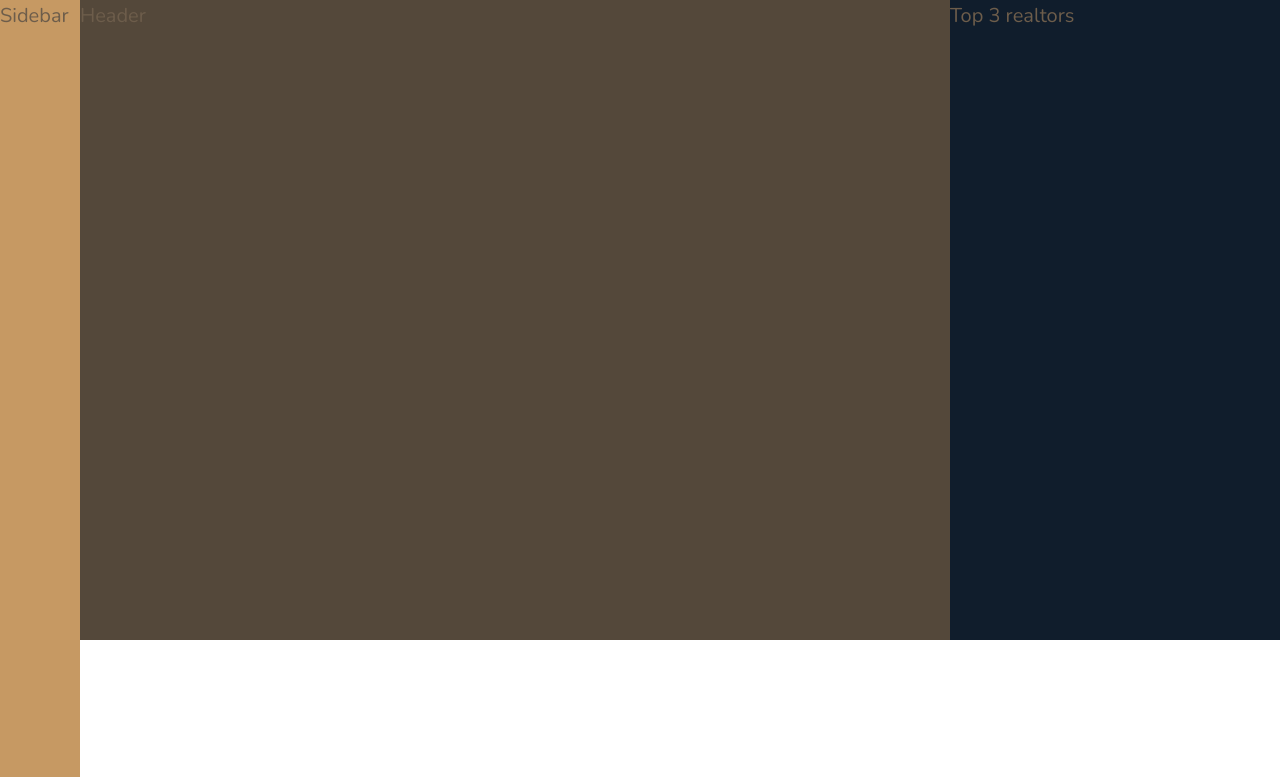
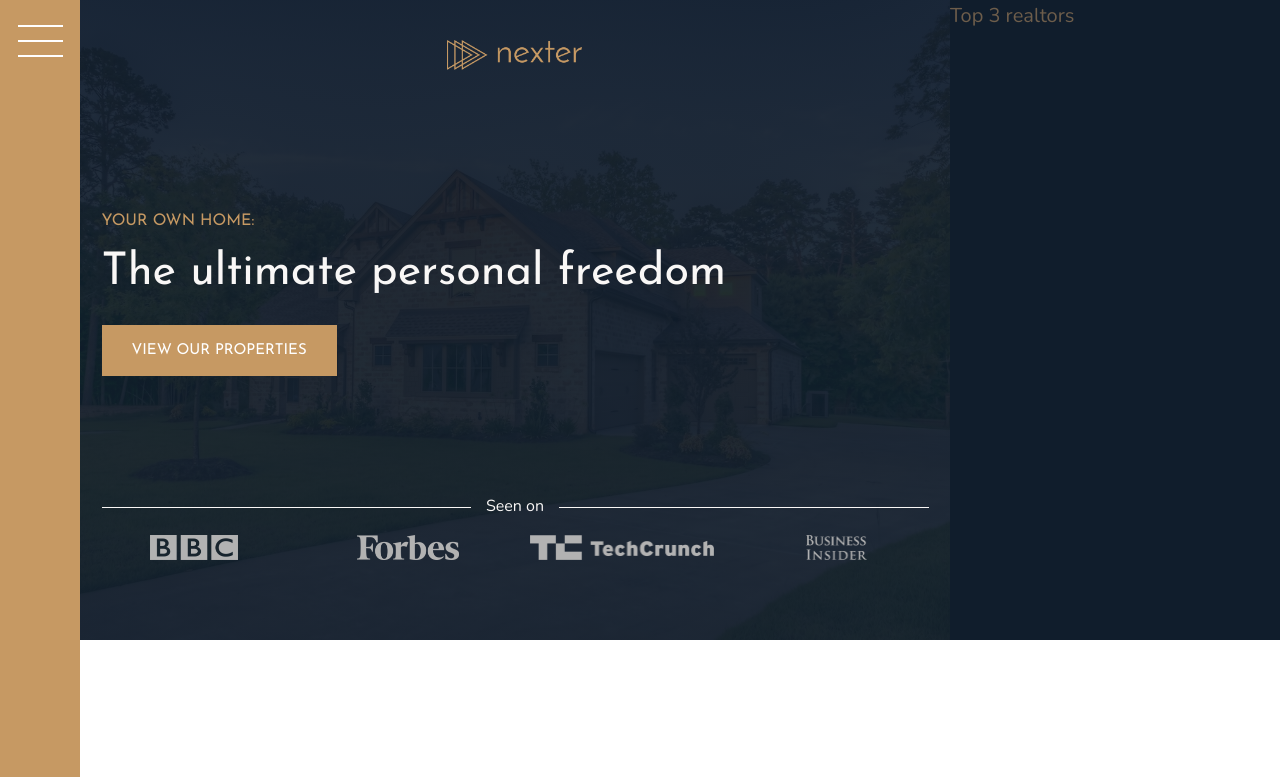
Before and after one commit to MiguelZablah/Css-Sass-Demo-03, a website: page app/index.html in a window 1280 px wide. Shown: the top 777 px of the page. Drawn offline with nearby package versions, Linux system fonts and the light colour scheme.

Commit message:
Header done.

```diff
--- a/app/index.html
+++ b/app/index.html
@@ -13,11 +13,21 @@
     </head>
     <body class="container">
         <div class="sidebar">
-            Sidebar
+            <button class="nav-btn"></button>
         </div>
 
         <header class="header">
-            Header
+            <img src="img/logo.png" alt="Nexter logo" class="header__logo">
+            <h3 class="heading-3">Your own home:</h3>
+            <h1 class="heading-1">The ultimate personal freedom</h1>
+            <button class="header__btn btn">View our properties</button>
+            <div class="header__seenon-text">Seen on</div>
+            <div class="header__seenon-logos">
+                <img src="img/logo-bbc.png" alt="Seen on logo 1">
+                <img src="img/logo-forbes.png" alt="Seen on logo 2">
+                <img src="img/logo-techcrunch.png" alt="Seen on logo 3">
+                <img src="img/logo-bi.png" alt="Seen on logo 4">
+            </div>
         </header>
 
         <div class="realtors">
@@ -339,7 +349,17 @@
         </section>
 
         <footer class="footer">
-            Footer
+            <ul class="nav">
+                <li class="nav__item"><a href="#" class="nav__link">Find your dream home</a></li>
+                <li class="nav__item"><a href="#" class="nav__link">Request proposal</a></li>
+                <li class="nav__item"><a href="#" class="nav__link">Download home planner</a></li>
+                <li class="nav__item"><a href="#" class="nav__link">Contact us</a></li>
+                <li class="nav__item"><a href="#" class="nav__link">Submit your property</a></li>
+                <li class="nav__item"><a href="#" class="nav__link">Come work wuth us!</a></li>
+            </ul>
+            <p class="copyright">
+                &copy; Copyright 2018 by Jonas Schemedtman. You are 100% allowed to use this webpage for both personal and comercial use, but NOT to claim it as your own design. A credit to the original author, Jonas Schemedtman, is of course highly appreciated!
+            </p>
         </footer>
     </body>
 </html>
--- a/sass/_footer.scss
+++ b/sass/_footer.scss
@@ -2,4 +2,42 @@
 	background-color: $color-secondary;
 	grid-column: full-start/full-end;
 	// grid-area: foot;
+	padding: 8rem;
 }
+
+.nav {
+	list-style: none;
+	display: grid;
+	grid-template-columns: repeat(auto-fit, minmax(15rem, 1fr));
+	grid-gap: 2rem;
+	align-items: center;
+
+	&__link:link,
+	&__link:visited {
+		font-size: 1.4rem;
+		padding: 1.5rem;
+		color: #fff;
+		text-decoration: none;
+		font-family: $font-display;
+		text-transform: uppercase;
+		text-align: center;
+		display: block;
+		transition: all .2s;
+	}
+
+	&__link:hover,
+	&__link:active {
+		background-color: rgba(#fff, .05);
+		transform: translateY(-3px);
+	}
+}
+
+.copyright {
+	font-size: 1.4rem;
+	color: $color-grey-light-2;
+	margin-top: 6rem;
+	margin-right: auto;
+	margin-left: auto;
+	text-align: center;
+	width: 70%;
+}
--- a/sass/_header.scss
+++ b/sass/_header.scss
@@ -2,4 +2,55 @@
 	background-color: $color-grey-dark-1;
 	grid-column: full-start/col-end 6;
 	// grid-area: head;
+	background-image: linear-gradient(rgba($color-secondary, .93), rgba($color-secondary, .93)), url(../img/hero.jpeg);
+	background-size: cover;
+	background-position: center;
+	padding: 8rem;
+	padding-top: 4rem;
+	display: grid;
+	grid-template-rows: 1fr min-content 6rem 1fr;
+	grid-template-columns: max-content;
+	grid-row-gap: 1.5rem;
+	justify-content: center;
+
+	&__logo {
+		height: 3rem;
+		justify-self: center;
+	}
+
+	&__btn {
+		align-self: start;
+		justify-self: start;
+	}
+
+	&__seenon {
+		&-text {
+			display: grid;
+			grid-template-columns: 1fr max-content 1fr;
+			grid-column-gap: 1.5rem;
+			align-items: center;
+			font-size: 1.6rem;
+			color: $color-grey-light-1;
+
+			&::before,
+			&::after{
+				content: "";
+				height: 1px;
+				display: block;
+				background-color: currentColor;
+			}
+
+		}
+		&-logos {
+			display: grid;
+			grid-template-columns: repeat(4, 1fr);
+			grid-gap: 3rem;
+			justify-items: center;
+
+			img {
+				height: 2.5rem;
+				filter: brightness(70%);
+			}
+		}
+	}
 }
--- a/sass/_sidebar.scss
+++ b/sass/_sidebar.scss
@@ -2,4 +2,27 @@
 	background-color: $color-primary;
 	grid-area: 1 / sidebar-start / -1 / sidebar-end;
 	// grid-area: side;
+	display: flex;
+	justify-content: center;
 }
+
+.nav-btn {
+	border: none;
+	border-radius: 0;
+	background-color: #fff;
+	height: 2px;
+	width: 4.5rem;
+	margin-top: 4rem;
+
+	&::before,
+	&::after{
+		content: "";
+		display: block;
+		background-color: #fff;
+		height: 2px;
+		width: 4.5rem;
+	}
+
+	&::before {transform: translateY(-1.5rem);}
+	&::after {transform: translateY(1.3rem);}
+}
--- a/sass/_typography.scss
+++ b/sass/_typography.scss
@@ -4,6 +4,9 @@
 }
 .heading-1 {
 	@extend %extHeding;
+	font-size: 4.5rem;
+	color: $color-grey-light-1;
+	line-height: 1;
 }
 .heading-2 {
 	@extend %extHeding;
```
Also changed, not shown: app/css/main.css.
